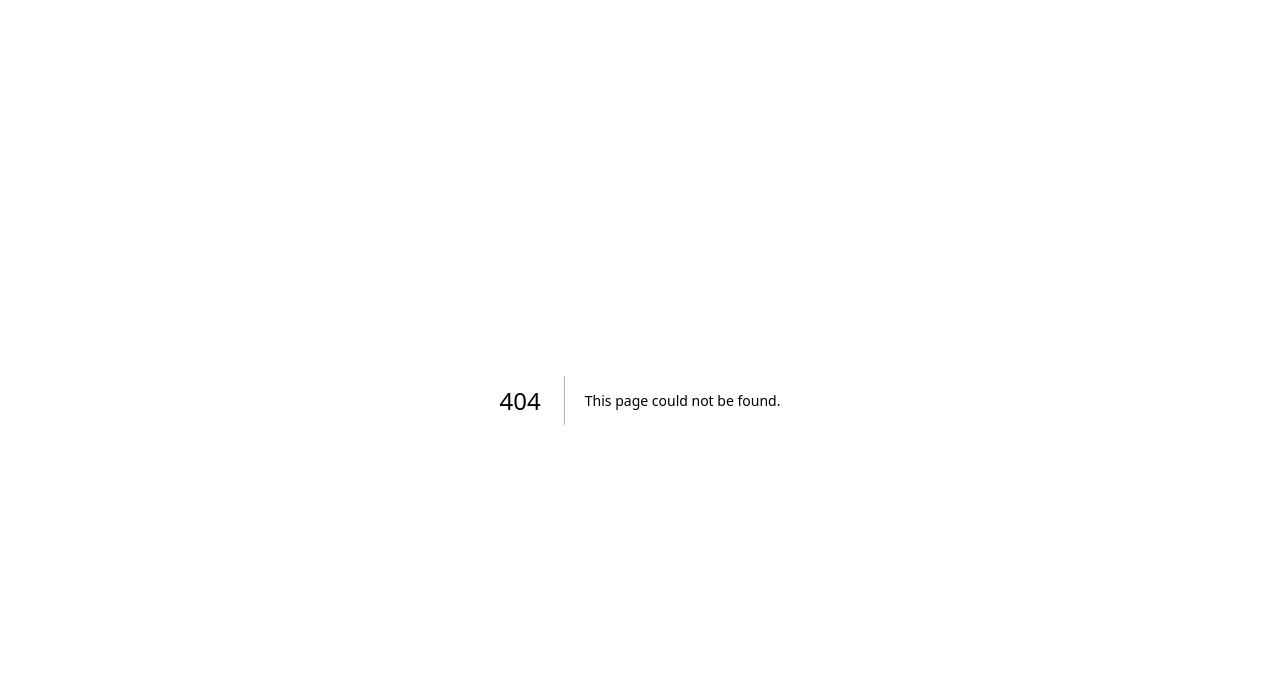
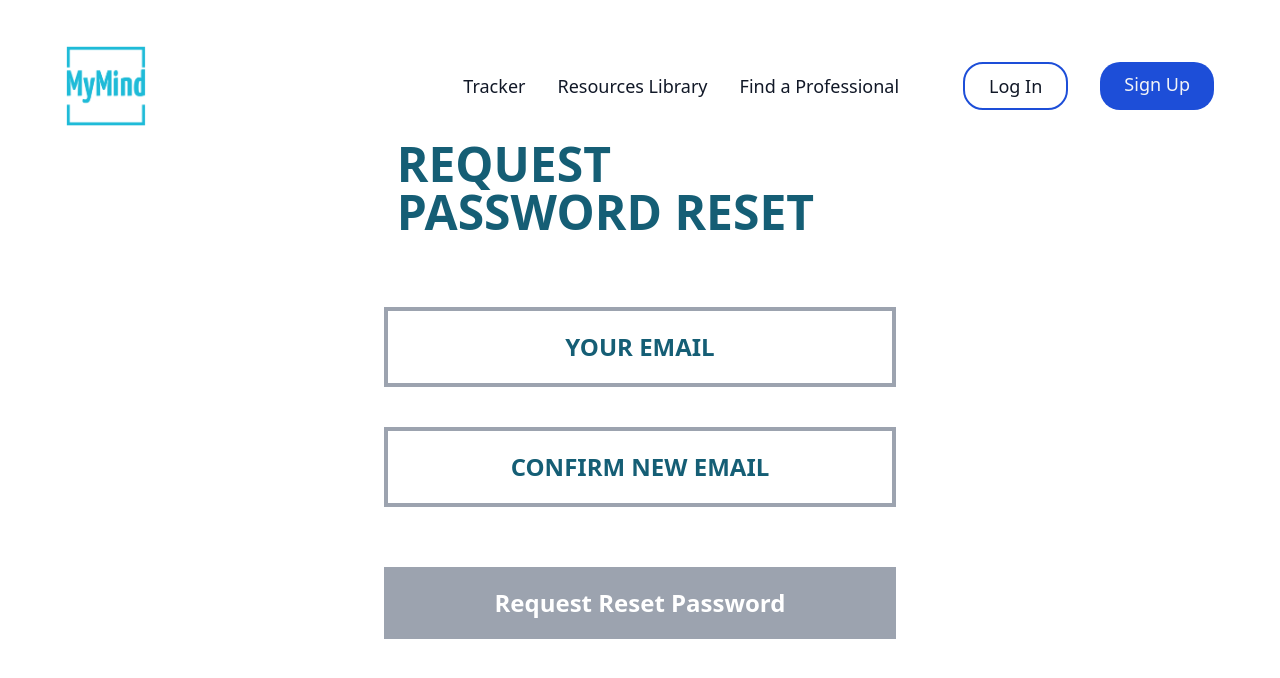
Before and after one commit to laurenJ7892/myMind, a Next.js app: page /request-reset in a window 1280 px wide. Before the commit this address had no page. Shown: the top 678 px of the page. Built offline with nearby package versions, Linux system fonts and the light colour scheme.

Commit message:
request reset password page

```diff
--- /dev/null
+++ b/pages/request-reset.js
@@ -0,0 +1,92 @@
+import Link from 'next/link'
+import { Inter } from '@next/font/google'
+import { useState } from 'react'
+import Router from 'next/router'
+import Header from "../components/header"
+import { supabase }  from '../lib/supabaseClient'
+
+
+const inter = Inter({ subsets: ['latin'] })
+
+export default function RequestReset() {
+  const [email, setEmail] = useState('')
+  const [emailConfirm, setEmailConfirm] = useState('')
+  const [error, setError] = useState(null)
+
+  const redirectUrl = process.NEXT_PUBLIC_URL + "/reset-password"
+  console.log(redirectUrl)
+
+  const handleSubmit = async (e) => {
+    e.preventDefault();
+
+    if (email != emailConfirm) {
+      setError("Please review your email. They do not match! ")
+      return
+    }
+
+
+    const { data, error } = await supabase.auth.resetPasswordForEmail(email, {
+      redirectTo: redirectUrl,
+    });
+
+    if (error) {
+      setError(error.message)
+      return;
+    } else {
+      // TO DO: Add modal for user feedback
+      setEmail('')
+      setEmailConfirm('')
+      Router.push('/')
+    }
+  }
+
+  const disabled = (email != "") && (emailConfirm != "")
+
+  return (
+    <>
+      <Header />
+      <main className="flex w-[100vw] h-[100vh]">
+        <div className="w-[90%] md:w-[40%] mx-auto text-2xl font-bold">
+         <h2 className="flex w-[95%] mt-5 mx-auto text-5xl text-cyan-800">REQUEST PASSWORD RESET</h2>
+         <form className="flex mt-[10%] grid grid-rows items-center mx-auto w-[100%]">
+           <div className="flex mx-auto w-[95%] md:w-full my-5">
+            <input
+              type="email"
+              className="py-5 text-cyan-800 text-center border-gray-400 focus:border-cyan-800 border border-4 placeholder:text-cyan-800 w-[100%]"
+              required
+              id="email"
+              name="email"
+              placeholder="YOUR EMAIL"
+              onChange={(e) => {
+                setEmail(e.target.value)
+              }}
+              value={email}
+            />
+           </div>
+           <div className="flex mx-auto w-[95%] md:w-full my-5">
+            <input
+              type="email"
+              className="py-5 text-cyan-800 text-center border-gray-400 focus:border-cyan-800 border border-4 placeholder:text-cyan-800 w-[100%]"
+              required
+              id="emailConfirm"
+              name="emailConfirm"
+              placeholder="CONFIRM NEW EMAIL"
+              onChange={(e) => {
+                setEmailConfirm(e.target.value)
+              }}
+              value={emailConfirm}
+            />
+           </div>
+           {error ? <p>{error}</p> : ''}
+           <button
+              disabled={!disabled}
+              onClick={handleSubmit}
+              className="flex justify-center mx-auto w-[95%] md:w-full mt-10 bg-cyan-800 text-white p-5 disabled:bg-gray-400">
+              Request Reset Password
+           </button>
+         </form>
+        </div>
+      </main>
+    </>
+  )
+}
```
